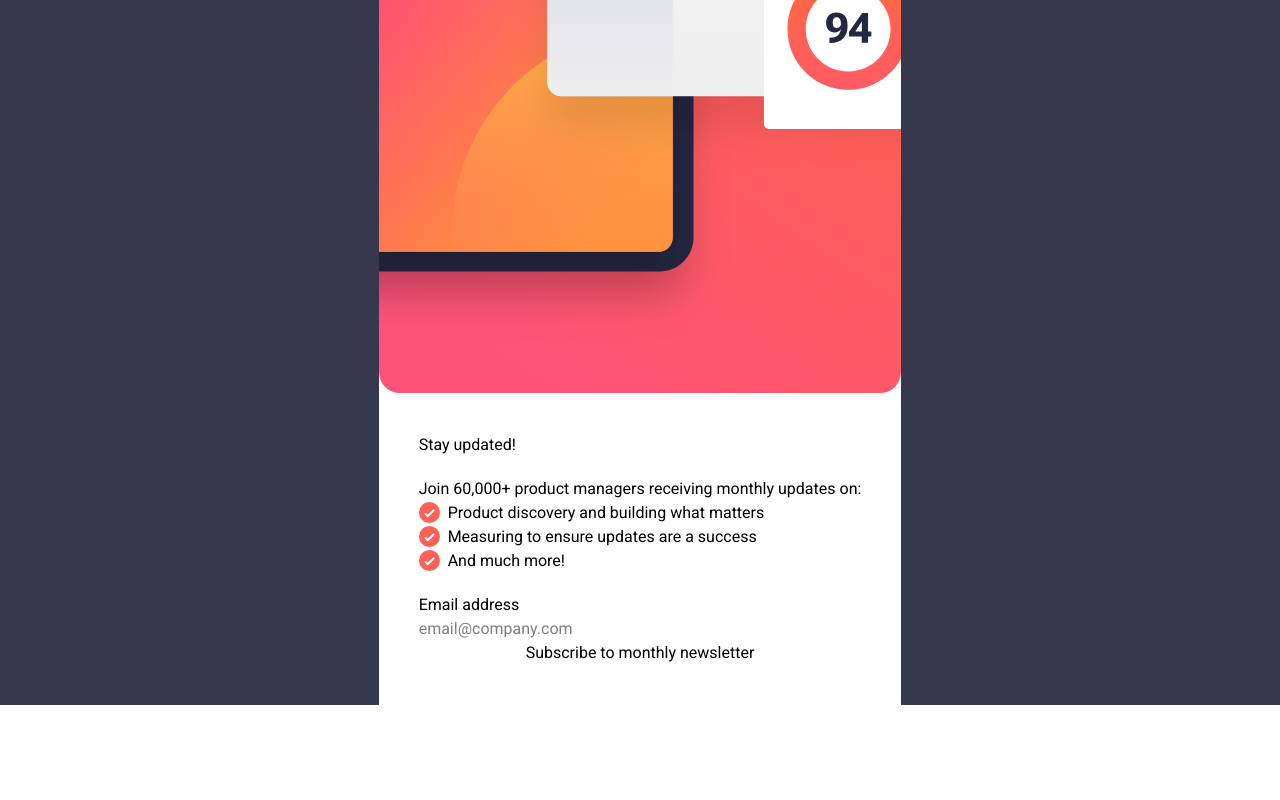
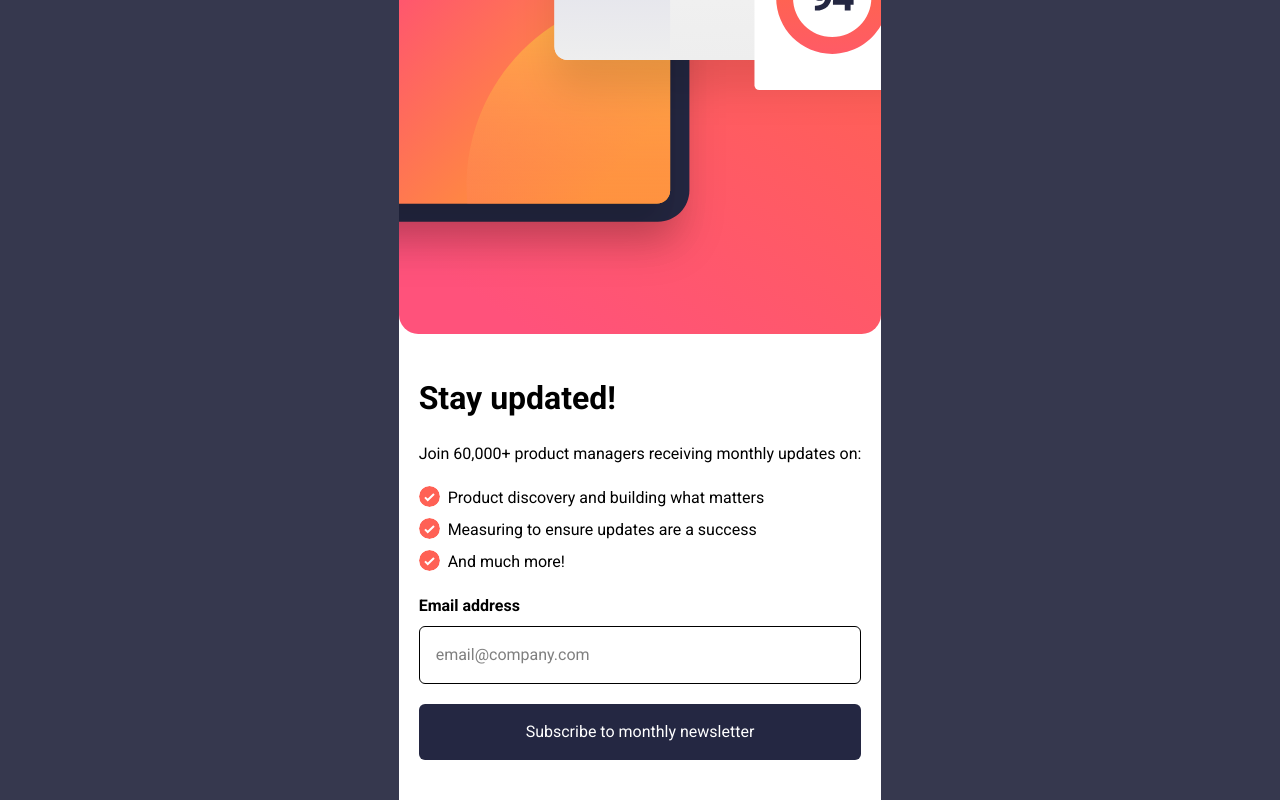
Before and after one commit to 7savv7/frontendmentor, a React (Vite) app in the folder junior/newsletter-sign-up-with-success-message/: page / in a window 1280 px wide. Shown: the part 382-1182 px from the top of the page. Before the commit the page ends 1087 px from the top, so only its background shows below. Built offline with nearby package versions, Linux system fonts and the light colour scheme.

Commit message:
[newsletter-sign-up-with-success-message]: Improve content style

```diff
--- a/junior/newsletter-sign-up-with-success-message/src/App.tsx
+++ b/junior/newsletter-sign-up-with-success-message/src/App.tsx
@@ -2,32 +2,32 @@ function App() {
   return (
     <div className="min-h-svh flex justify-center items-center bg-blue-700 lg:min-h-screen">
       <div className="bg-white min-h-svh w-full lg:min-h-fit flex flex-col-reverse justify-end lg:w-fit">
-        <div className="p-10 flex flex-col gap-5">
-          <h1>Stay updated!</h1>
+        <div className="p-5 py-10 flex flex-col justify-between flex-1 gap-5">
+          <h1 className="text-[2em] font-bold">Stay updated!</h1>
 
           <div>
             <p>Join 60,000+ product managers receiving monthly updates on:</p>
 
-            <ul>
+            <ul className="mt-5 flex flex-col gap-2">
               {[
                 "Product discovery and building what matters",
                 "Measuring to ensure updates are a success",
                 "And much more!",
               ].map((i) => (
-                <li key={i} className="flex items-center gap-2">
-                  <img src="images/icon-list.svg" alt="icon-list" />
+                <li key={i} className="flex items-start gap-2">
+                  <img className="rounded-full" src="images/icon-list.svg" alt="icon-list" />
                   <p>{i}</p>
                 </li>
               ))}
             </ul>
           </div>
 
-          <div className="flex flex-col">
-            <p>Email address</p>
+          <div className="flex flex-col w-full">
+            <p className="font-bold">Email address</p>
 
-            <input type="text" placeholder="email@company.com " />
+            <input type="text" className="border rounded-md p-4 mt-2 outline-none" placeholder="email@company.com " />
 
-            <button>Subscribe to monthly newsletter</button>
+            <button className="rounded-md p-4 bg-blue-800 text-white mt-5">Subscribe to monthly newsletter</button>
           </div>
         </div>
 
```
